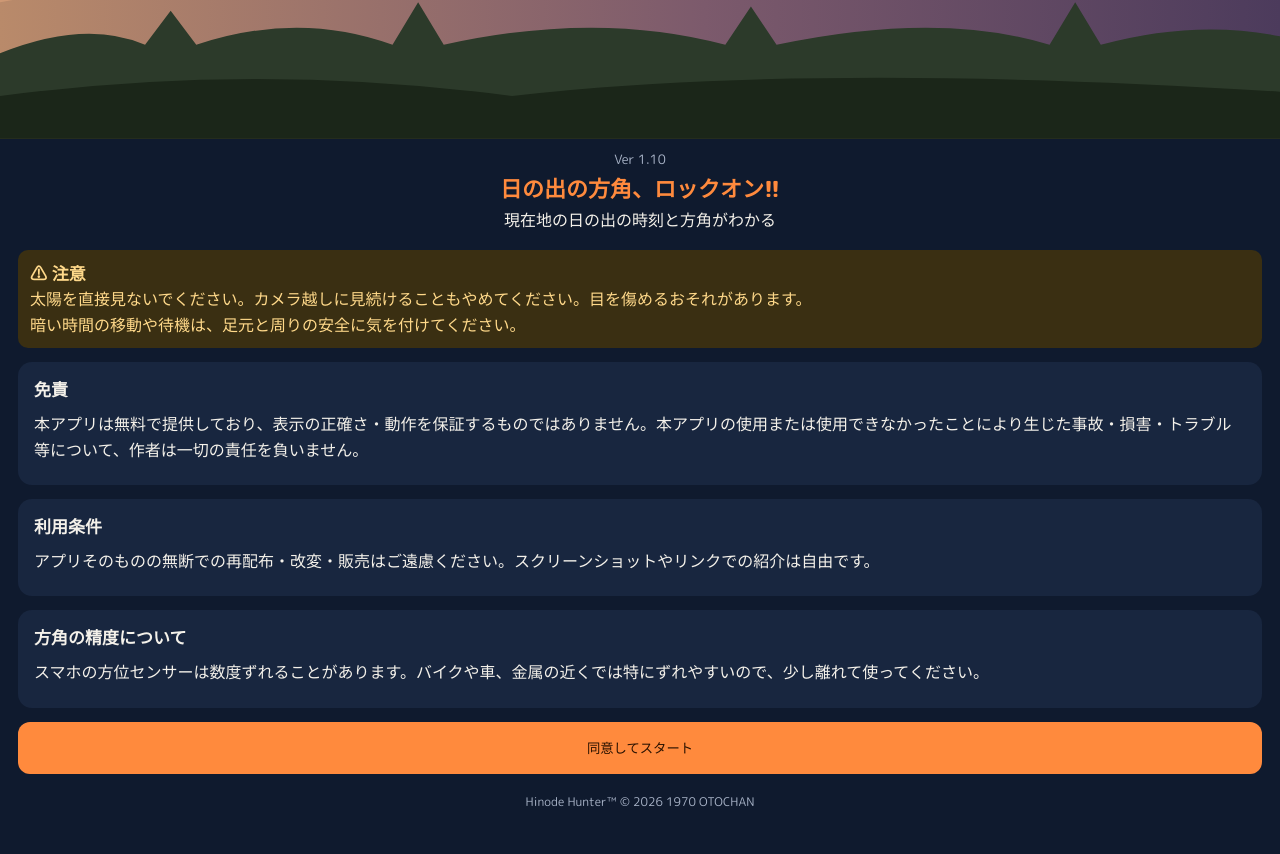
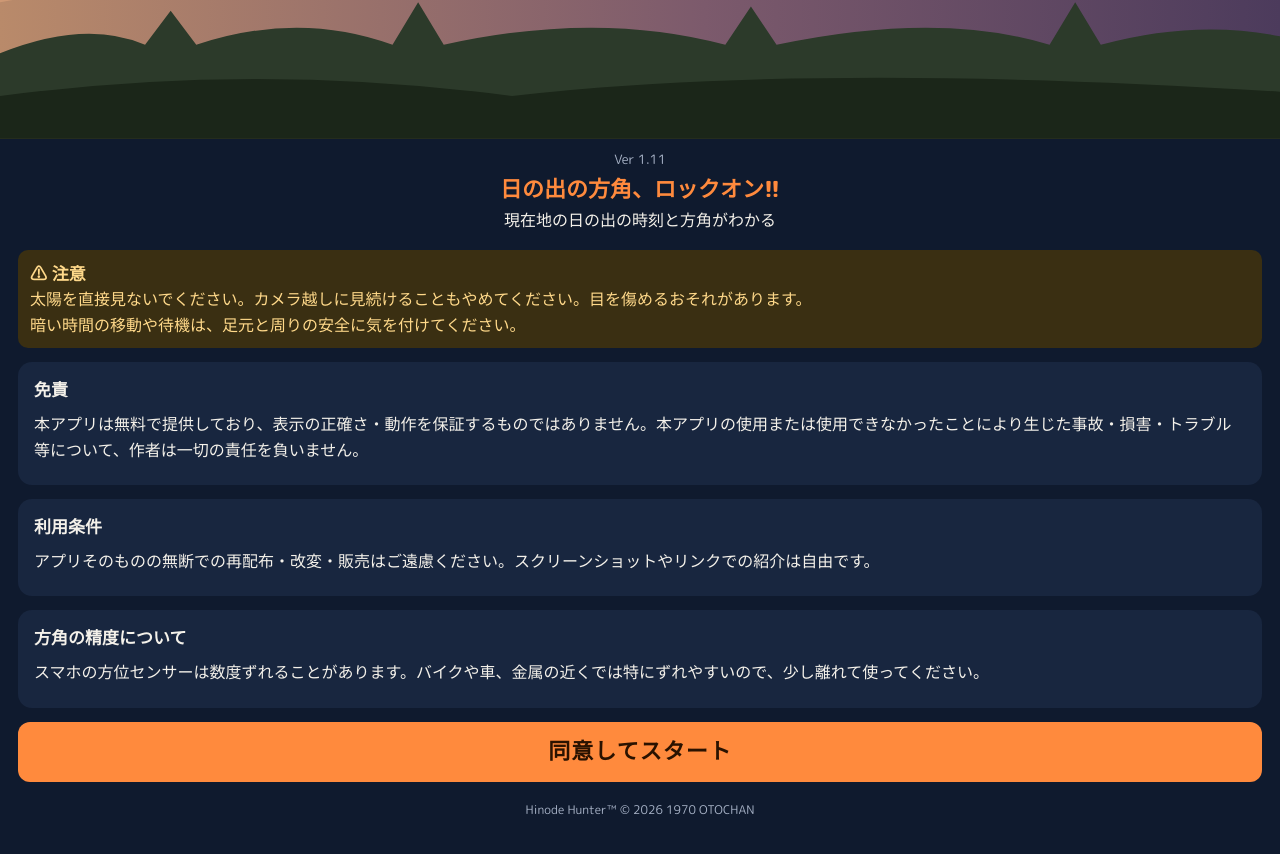
Before and after one commit to 1970OTOCHAN/hinode-hunter, a plain HTML site: page index.html in a window 1280 px wide. Shown: the part 672-1526 px from the top of the page. Drawn offline with Linux system fonts and the light colour scheme; a web font is replaced by a local one.

Commit message:
Ver 1.11：ボタンの文字を大きく太く（CSSの誤りを修正）
Co-Authored-By: Claude Opus 5.5 <noreply@anthropic.com>
Claude-Session: https://claude.ai/code/session_019hFy8tzXEh9VQUMx7wrR3q

```diff
--- a/index.html
+++ b/index.html
@@ -30,7 +30,7 @@ h1{font-size:34px;line-height:1.1;margin:8px 0 2px;font-weight:800;color:var(--g
 .tm{font-family:sans-serif;font-weight:800;font-size:clamp(13px,3.6vw,17px);color:#fff3c4;text-shadow:0 1px 2px #3a2205,0 0 3px #3a2205;align-self:flex-start;margin-left:2px;margin-top:2px;flex:none;position:relative;z-index:1}
 .catch{font-size:22px;font-weight:800;color:var(--sun);text-align:center;margin:6px 0 0;line-height:1.3}
 .sub{font-size:16px;text-align:center;margin:4px 0 16px}
-.btn{display:block;width:100%;min-height:52px;border:0;border-radius:12px;background:var(--sun);color:#2a1200;font:800 18px/1 inherit;font-family:inherit;cursor:pointer}
+.btn{display:block;width:100%;min-height:60px;border:0;border-radius:12px;background:var(--sun);color:#2a1200;font-family:inherit;font-size:22px;font-weight:800;line-height:1.2;letter-spacing:1px;cursor:pointer}
 .btn.sub{background:transparent;color:var(--ink);border:1px solid var(--line);font-weight:700;font-size:15px;min-height:44px}
 .row{display:flex;gap:8px;align-items:center}
 .seg{flex:1;min-height:44px;border-radius:10px;border:1px solid var(--line);background:transparent;color:var(--sub);font:700 16px inherit;font-family:inherit}
@@ -80,7 +80,7 @@ input[type=date]{flex:1;font-size:18px;font-weight:800;min-height:44px;border-ra
 <path d="M0 190 L0 180 Q60 172 120 180 Q190 172 300 179 L300 190 Z" fill="#1b2619"/><circle cx="128" cy="78" r="10" fill="#fffef5"/></svg>
 <div class="ttl"><span class="w"><span class="en">Hinode</span><span class="kana">日の出</span></span><span class="w"><span class="en">Hunter!!</span><span class="kana">ハンター</span></span><span class="tm">™</span></div>
 </div>
-<p class="ver" style="margin:10px 0 0">Ver 1.10</p>
+<p class="ver" style="margin:10px 0 0">Ver 1.11</p>
 <p class="catch">日の出の方角、ロックオン!!</p>
 <p class="sub">現在地の日の出の時刻と方角がわかる</p>
 <div class="warn" style="font-size:16px"><b style="font-size:17px">⚠ 注意</b><br>太陽を直接見ないでください。カメラ越しに見続けることもやめてください。目を傷めるおそれがあります。<br>暗い時間の移動や待機は、足元と周りの安全に気を付けてください。</div>
@@ -102,7 +102,7 @@ input[type=date]{flex:1;font-size:18px;font-weight:800;min-height:44px;border-ra
 
 <section id="setup" class="screen">
 <p style="text-align:center;margin:4px 0 2px"><span class="en" style="font-size:38px">Hinode Hunter!!</span><span class="tm" style="vertical-align:top;margin-left:8px;display:inline-block">™</span></p>
-<p class="ver">Ver 1.10</p>
+<p class="ver">Ver 1.11</p>
 <div class="card">
 <p class="lbl" style="margin:0 0 6px">日付</p>
 <div class="row">
@@ -122,7 +122,7 @@ input[type=date]{flex:1;font-size:18px;font-weight:800;min-height:44px;border-ra
 <svg id="dial" viewBox="0 0 140 140" style="width:100%;max-width:150px;justify-self:end"></svg>
 </div>
 <div class="warn">使う前に、スマホを「8の字」に3回ほど大きく振ると、方角のずれが小さくなります。スマホは縦に持って使ってください。</div>
-<button class="btn" id="go" style="font-size:22px;font-weight:800">方向を探す</button>
+<button class="btn" id="go">方向を探す</button>
 <p class="foot">Hinode Hunter™ © 2026 1970 OTOCHAN</p>
 </section>
 
```
Also changed, not shown: 1 other file.
